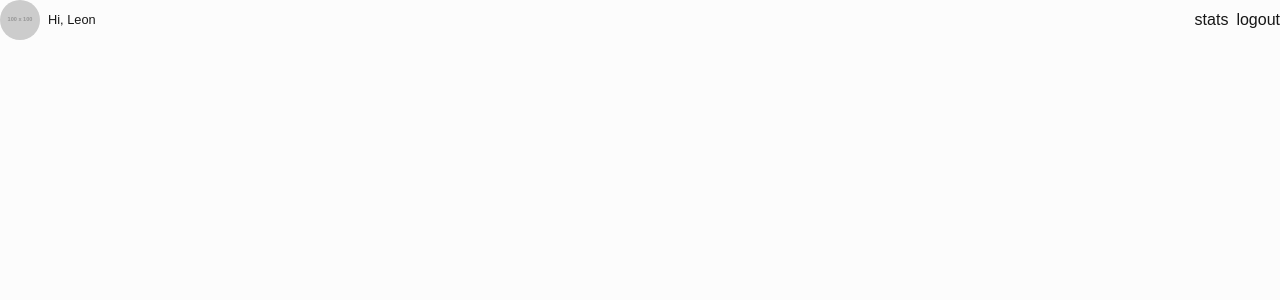
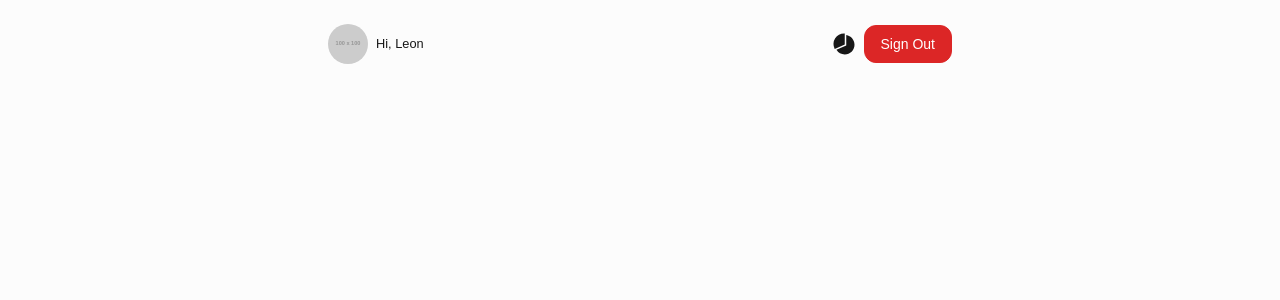
Before and after one commit to Amadeo-Frontend/NextJs-Budget__app, a Next.js app: page / in a window 1280 px wide. Shown: the top 300 px of the page. Built offline with nearby package versions, Linux system fonts and the light colour scheme.

Commit message:
`Refactor globals.css and page.jsx to include new styles and component`

```diff
--- a/app/globals.css
+++ b/app/globals.css
@@ -19,3 +19,27 @@ body {
   background: var(--background);
   font-family: Arial, Helvetica, sans-serif;
 }
+
+@layer base {
+  button {
+    @apply transition-transform transition-shadow duration-300 ease-out hover:shadow-md hover:scale-105;
+  }
+}
+
+@layer utilities {
+  .btn {
+    @apply px-4 py-2 text-sm capitalize rounded-xl;
+  }
+
+  .btn-primary {
+    @apply border bg-slate-700 border-slate-700 text-lime-400;
+  }
+
+  .btn-primary-outline {
+    @apply border border-lime-400 text-lime-400;
+  }
+
+  .btn-danger {
+    @apply text-white bg-red-600 border border-red-600;
+  }
+}
--- a/app/page.jsx
+++ b/app/page.jsx
@@ -1,24 +1,7 @@
 "use client";
 
+import Header from "@/components/Header";
+
 export default function Home() {
-  return (
-    <header className="flex items-center justify-between">
-      {/* User information */}
-      <div className="flex items-center gap-2">
-        <div className="h-[40px] w-[40px] rounded-full overflow-hidden">
-          <img
-            src="https://placehold.co/100x100"
-            alt="Profile image"
-            className="object-cover w-full h-full"
-          />
-        </div>
-        <small>Hi, Leon</small>
-      </div>
-
-      <nav className="flex items-center gap-2">
-        <div>stats</div>
-        <div>logout</div>
-      </nav>
-    </header>
-  );
+  return <Header />;
 }
--- /dev/null
+++ b/components/Header.jsx
@@ -0,0 +1,34 @@
+"use client";
+
+import { IoPieChartSharp } from "react-icons/io5";
+
+const Header = () => {
+  return (
+    <header className="container max-w-2xl px-6 py-6 mx-auto">
+      <div className="flex items-center justify-between">
+        {/* User information */}
+        <div className="flex items-center gap-2">
+          <div className="h-[40px] w-[40px] rounded-full overflow-hidden">
+            <img
+              src="https://placehold.co/100x100"
+              alt="Profile image"
+              className="object-cover w-full h-full"
+            />
+          </div>
+          <small>Hi, Leon</small>
+        </div>
+
+        <nav className="flex items-center gap-2">
+          <div>
+            <IoPieChartSharp className="text-2xl cursor-pointer" />
+          </div>
+          <div>
+            <button className="btn btn-danger">Sign out</button>
+          </div>
+        </nav>
+      </div>
+    </header>
+  );
+};
+
+export default Header;
```
